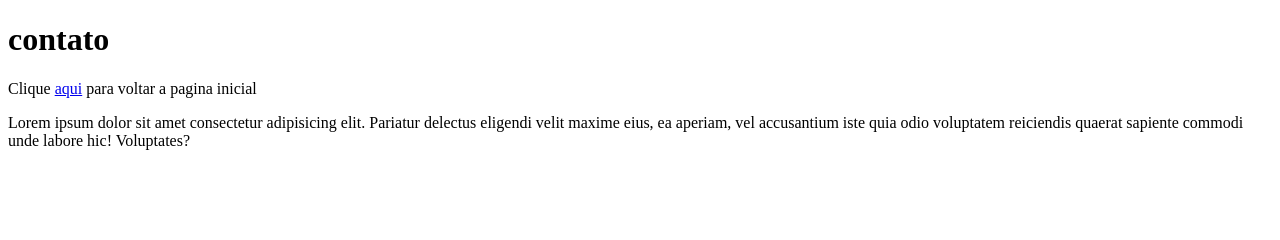
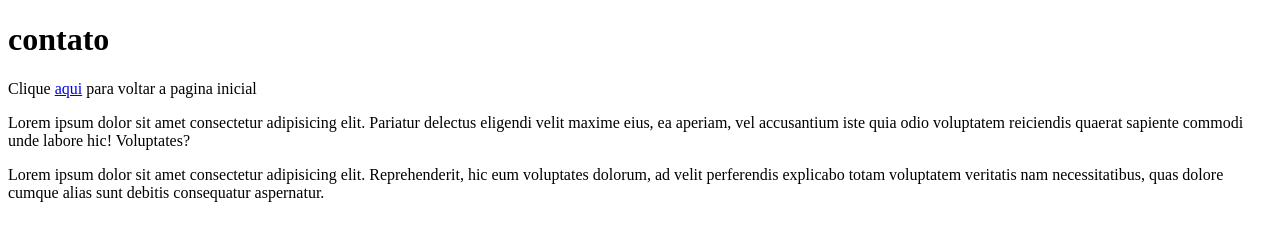
Before and after one commit to EduardoRSilva5102/git-branches, a plain HTML site: page contato.html in a window 1280 px wide. Drawn offline with Linux system fonts and the light colour scheme.

Commit message:
commitando contato.html apos alterações

```diff
--- a/contato.html
+++ b/contato.html
@@ -17,6 +17,9 @@
         aperiam, vel accusantium iste quia odio voluptatem reiciendis quaerat sapiente commodi unde labore hic!
         Voluptates?
     </section>
+    <p>Lorem ipsum dolor sit amet consectetur adipisicing elit. Reprehenderit, hic eum voluptates dolorum, ad velit
+        perferendis explicabo totam voluptatem veritatis nam necessitatibus, quas dolore cumque alias sunt debitis
+        consequatur aspernatur.</p>
 </body>
 
 </html>
```
